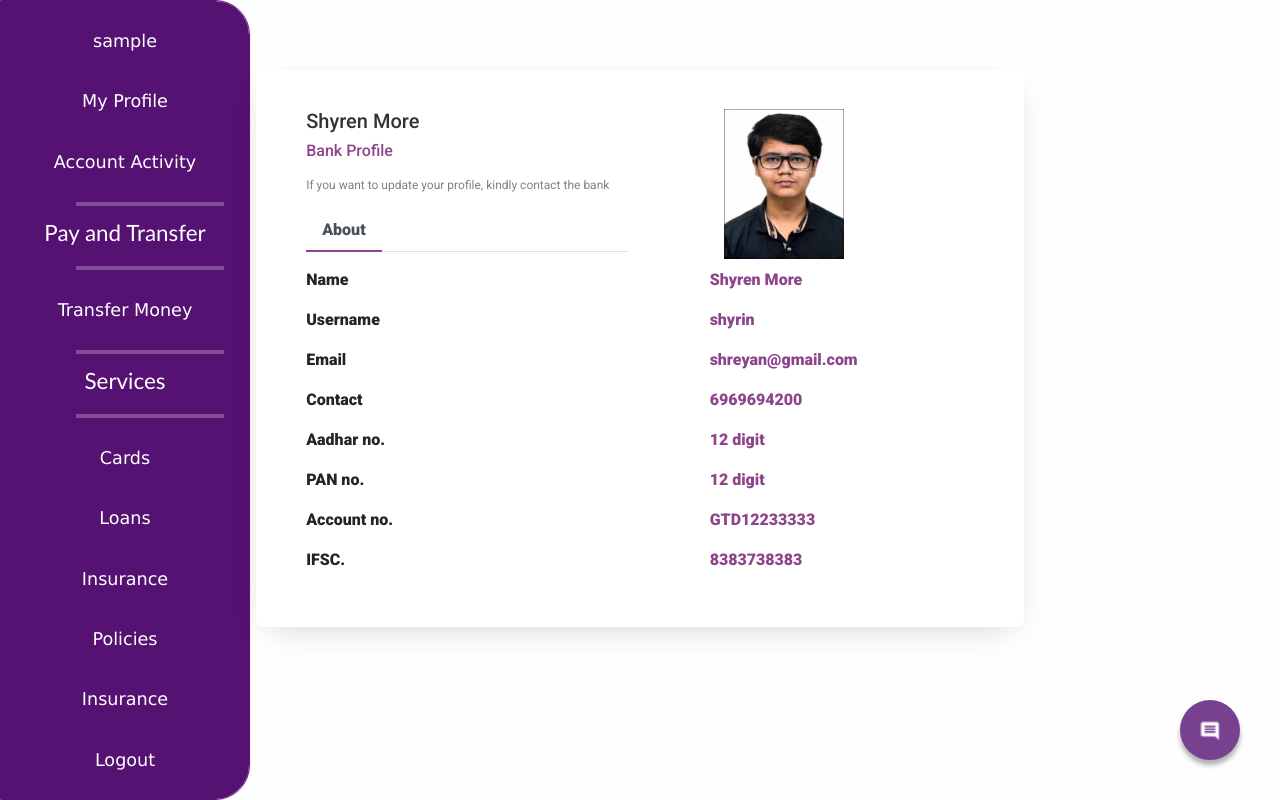
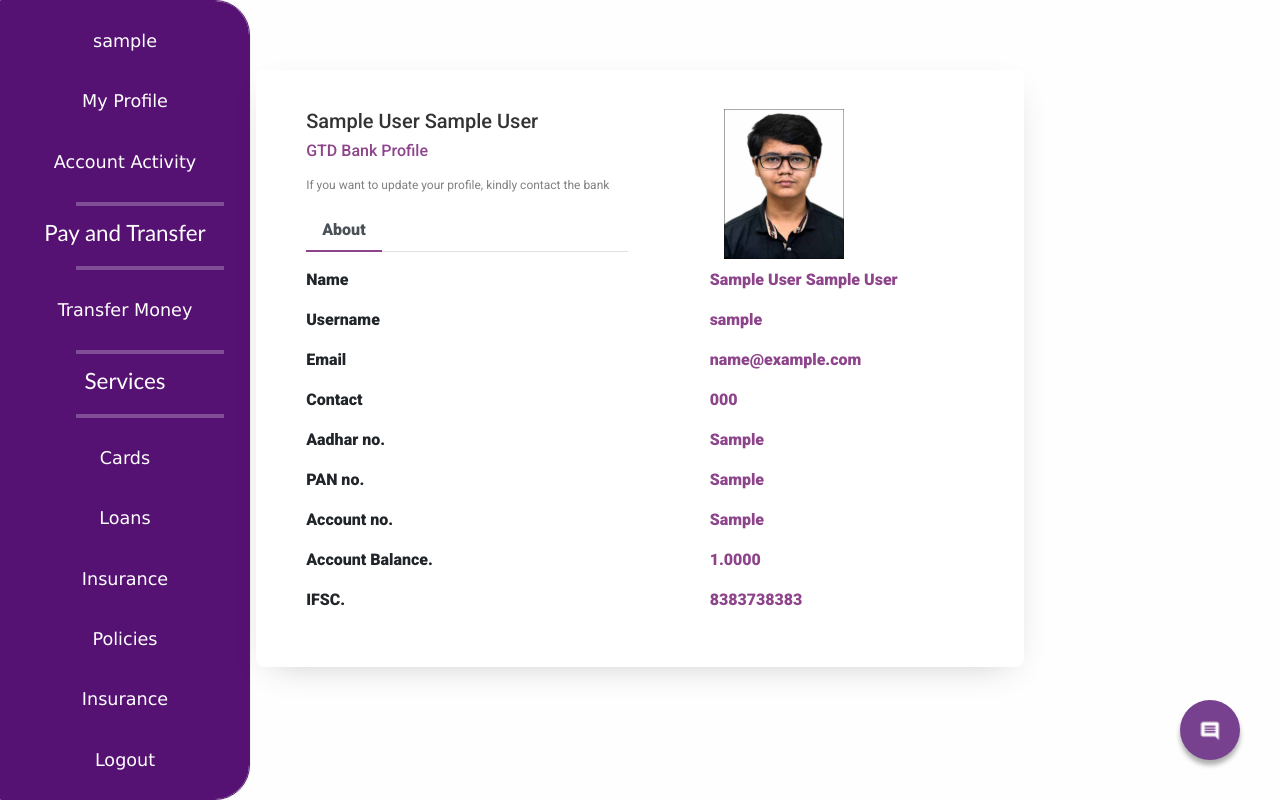
Before and after one commit to ParthCheulkar/bank-bot, a Django app: page /profile/ in a window 1280 px wide. Run offline with Django 3.2, Linux system fonts and the light colour scheme; a user stored in the database is signed in; tables that the repository leaves empty hold one stand-in row (values such as "Sample post"); some libraries are stand-ins or nearby versions.

Commit message:
make profile dynamic

```diff
--- a/bank/main/views/main.py
+++ b/bank/main/views/main.py
@@ -3,7 +3,8 @@ from django.http import HttpResponse
 # from bankbot.actions.actions import ActionBankBalance
 from django.http import HttpResponse
 from django.http import JsonResponse
-
+from django.contrib.auth.decorators import login_required
+from ..models import *
 def index(request):
     # abb = ActionBankBalance()
     # abb.checkuser(request.user)
@@ -15,8 +16,16 @@ def account_no(request):
 def video(request):
     return render(request, "video.html")
 
+@login_required(login_url='login')
 def profile(request):
-    return render(request, "profile.html")
+    cust_profile = CustomerProfile.objects.get(prof_for=request.user)
+    account = Account.objects.get(acc_for = cust_profile)
+    # print(cust_profile)
+    context = {
+        'cust_profile': cust_profile,
+        'account': account
+    }
+    return render(request, "profile.html", context)
 
 def loan(request):
     return render(request, "loan.html")
--- a/bank/templates/profile.html
+++ b/bank/templates/profile.html
@@ -10,8 +10,8 @@
         <div class="row">
             <div class="col-md-6">
                 <div class="profile-head">
-                    <h5>Shyren More</h5>
-                    <h6> Bank Profile </h6>
+                    <h5>{{cust_profile.f_name}} {{cust_profile.l_name}}</h5>
+                    <h6> GTD Bank Profile </h6>
                     <p class="proile-info">If you want to update your profile, kindly contact the bank</p>
                     <ul class="nav nav-tabs" id="myTab" role="tablist">
                         <li class="nav-item">
@@ -35,7 +35,7 @@
                                 <label>Name</label>
                             </div>
                             <div class="col-md-5">
-                                <p>Shyren More</p>
+                                <p>{{cust_profile.f_name}} {{cust_profile.l_name}}</p>
                             </div>
                         </div>
                         <div class="row">
@@ -43,7 +43,7 @@
                                 <label>Username</label>
                             </div>
                             <div class="col-md-5">
-                                <p>shyrin</p>
+                                <p>{{cust_profile}}</p>
                             </div>
                         </div>
                         <div class="row">
@@ -51,7 +51,7 @@
                                 <label>Email</label>
                             </div>
                             <div class="col-md-5">
-                                <p>shreyan@gmail.com</p>
+                                <p>{{cust_profile.email}}</p>
                             </div>
                         </div>
                         <div class="row">
@@ -59,15 +59,16 @@
                                 <label>Contact</label>
                             </div>
                             <div class="col-md-5">
-                                <p>6969694200</p>
+                                <p>{{cust_profile.phone}}</p>
                             </div>
                         </div>
+
                         <div class="row">
                             <div class="col-md-7">
                                 <label>Aadhar no.</label>
                             </div>
                             <div class="col-md-5">
-                                <p>12 digit</p>
+                                <p> {% if cust_profile.aadhar_no %} {{cust_profile.aadhar_no}} {% else %} NA {% endif %}  </p>
                             </div>
                         </div>
                         <div class="row">
@@ -75,7 +76,7 @@
                                 <label>PAN no.</label>
                             </div>
                             <div class="col-md-5">
-                                <p>12 digit</p>
+                                <p>{{cust_profile.pan_no}}</p>
                             </div>
                         </div>
                         <div class="row">
@@ -83,7 +84,15 @@
                                 <label>Account no.</label>
                             </div>
                             <div class="col-md-5">
-                                <p>GTD12233333</p>
+                                <p>{{account.acc_no}}</p>
+                            </div>
+                        </div>
+                        <div class="row">
+                            <div class="col-md-7">
+                                <label>Account Balance.</label>
+                            </div>
+                            <div class="col-md-5">
+                                <p>{{account.acc_bal}}</p>
                             </div>
                         </div>
                         <div class="row">
```
